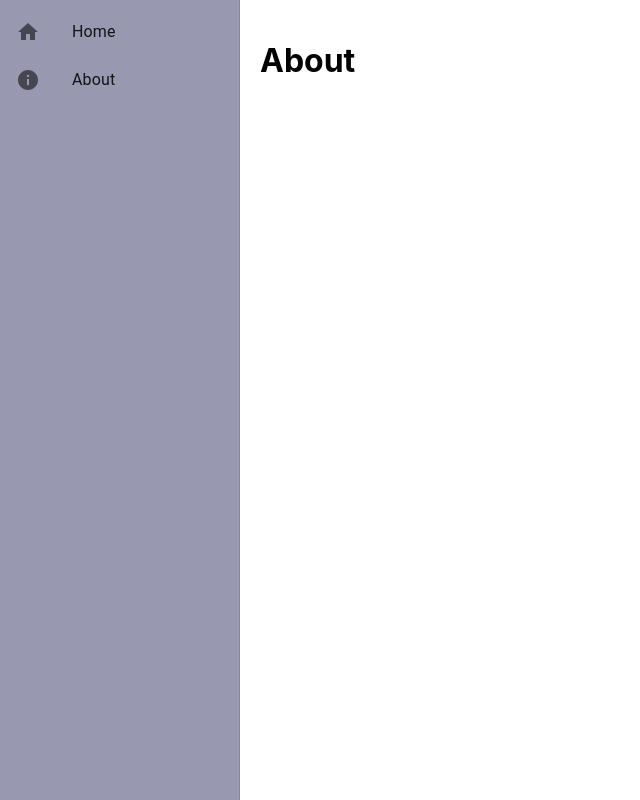
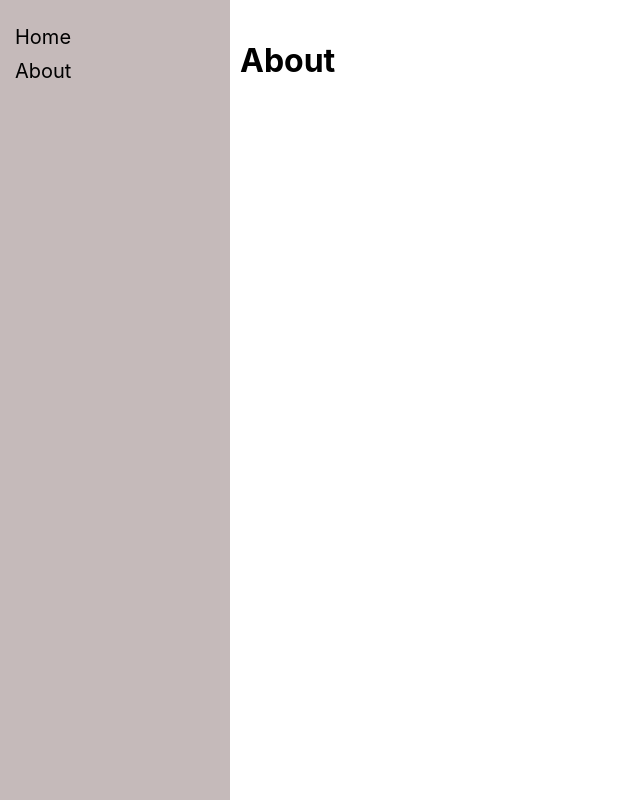
Before and after one commit to Letscreateproject/react-common-components, a React (Create React App) app: page /about in a window 1280 px wide. Shown: the whole page, without its empty margins (0-640 px from the left). Built offline with nearby package versions, Linux system fonts and the light colour scheme.

Commit message:
menu change 2

```diff
--- a/src/App.js
+++ b/src/App.js
@@ -7,14 +7,12 @@ import About from './components/About';
 function App() {
   return (
     <Router>
-      <div style={{ display: 'flex' }}>
-        <SideMenu />
-        <main style={{ flexGrow: 1, padding: '20px' }}>
-          <Routes>
-            <Route path="/" element={<Home />} />
-            <Route path="/about" element={<About />} />
-          </Routes>
-        </main>
+      <SideMenu />
+      <div className="content">
+        <Routes>
+          <Route path="/" element={<Home />} />
+          <Route path="/about" element={<About />} />
+        </Routes>
       </div>
     </Router>
   );
--- a/src/components/About.js
+++ b/src/components/About.jsx
@@ -3,7 +3,7 @@ import React from 'react';
 
 function About() {
   return (
-    <div>
+    <div className="dashboard">
       <h1>About</h1>
       {/* Add your  content here */}
     </div>
--- a/src/components/Home.js
+++ b/src/components/Home.jsx
@@ -3,7 +3,7 @@ import React from 'react';
 
 function Home() {
   return (
-    <div>
+    <div className="dashboard">
       <h1>Home</h1>
       {/* Add your  content here */}
     </div>
--- /dev/null
+++ b/src/components/SideMenu.css
@@ -0,0 +1,24 @@
+.sideMenu {
+    height: 100vh;
+    width: 200px;
+    position: fixed;
+    background-color: #c5baba;
+    padding: 15px;
+    font-size: 20px;
+  }
+
+  .menu-item {
+    display: block;
+    margin: 10px 0;
+    color: black;
+    text-decoration: none;
+  }
+
+  .menu-item:hover {
+    text-decoration: underline;
+  }
+
+  .content {
+    margin-left: 220px; /* Adjust based on the width of your side menu */
+    padding: 20px;
+  }
--- a/src/components/SideMenu.js
+++ /dev/null
@@ -1,41 +0,0 @@
-import React from 'react';
-import { Drawer, List, ListItem, ListItemIcon, ListItemText } from '@mui/material';
-import HomeIcon from '@mui/icons-material/Home';
-import InfoIcon from '@mui/icons-material/Info';
-import { Link } from 'react-router-dom';
-
-const drawerWidth = 240;
-
-function SideMenu() {
-  return (
-    <Drawer
-      sx={{
-        width: drawerWidth,
-        flexShrink: 0,
-        '& .MuiDrawer-paper': {
-          width: drawerWidth,
-          boxSizing: 'border-box',
-          backgroundColor:'#9898b1',
-
-        },
-      }}
-      variant="permanent"
-      anchor="left"
-    >
-      <List>
-        {/* Existing items */}
-        <ListItem button component={Link} to="/">
-          <ListItemIcon><HomeIcon /></ListItemIcon>
-          <ListItemText primary="Home" />
-        </ListItem>
-        <ListItem button component={Link} to="/about">
-          <ListItemIcon><InfoIcon /></ListItemIcon>
-          <ListItemText primary="About" />
-        </ListItem>
-
-      </List>
-    </Drawer>
-  );
-}
-
-export default SideMenu;
--- /dev/null
+++ b/src/components/SideMenu.jsx
@@ -0,0 +1,17 @@
+  import React from 'react';
+ import  './SideMenu.css';
+  import { Link } from 'react-router-dom';
+
+  const drawerWidth = 240;
+
+  function SideMenu() {
+      return (
+        <div className="sideMenu">
+          <Link to="/" className="menu-item">Home</Link>
+          <Link to="/about" className="menu-item">About</Link>
+        </div>
+      );
+  };
+
+
+  export default SideMenu;
```
